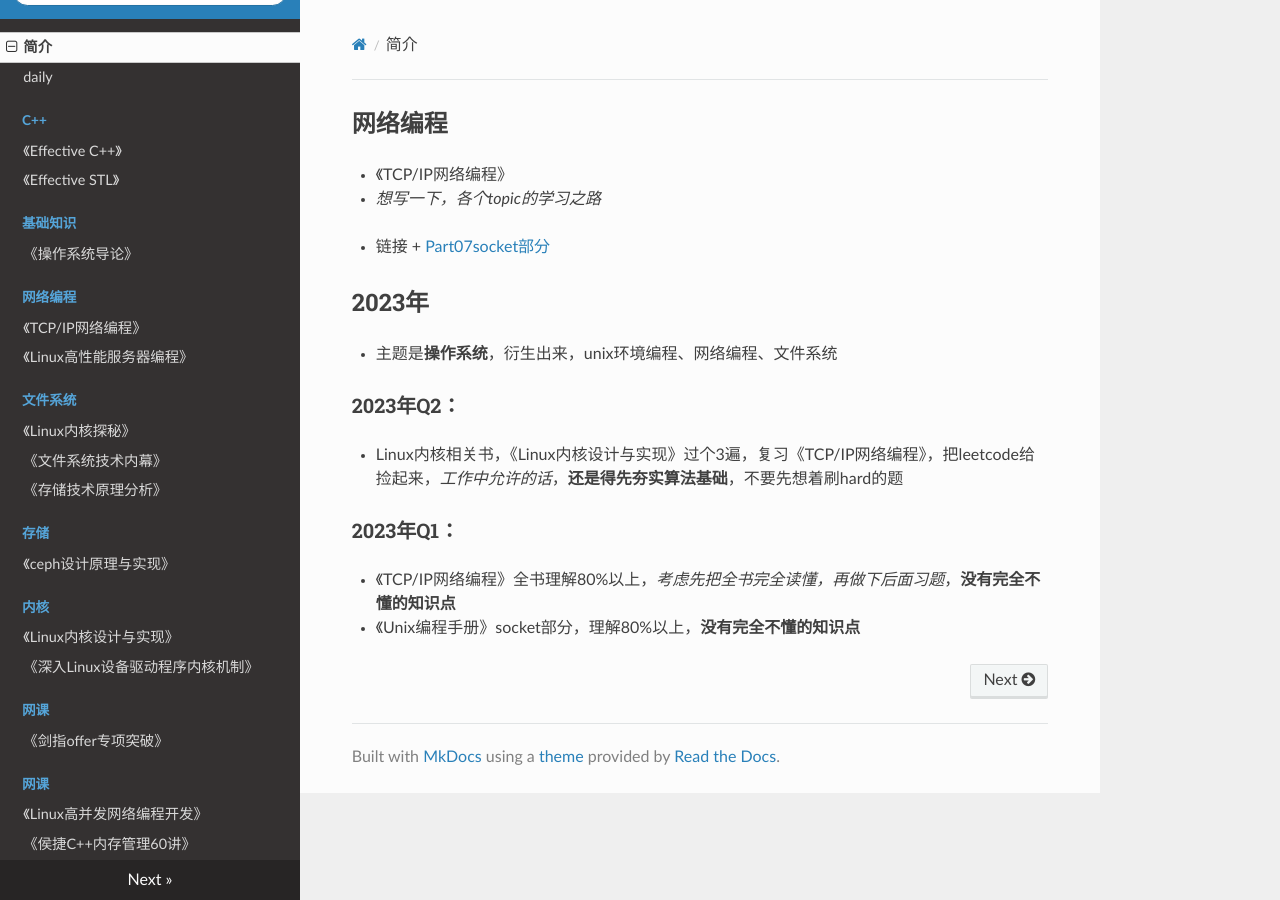
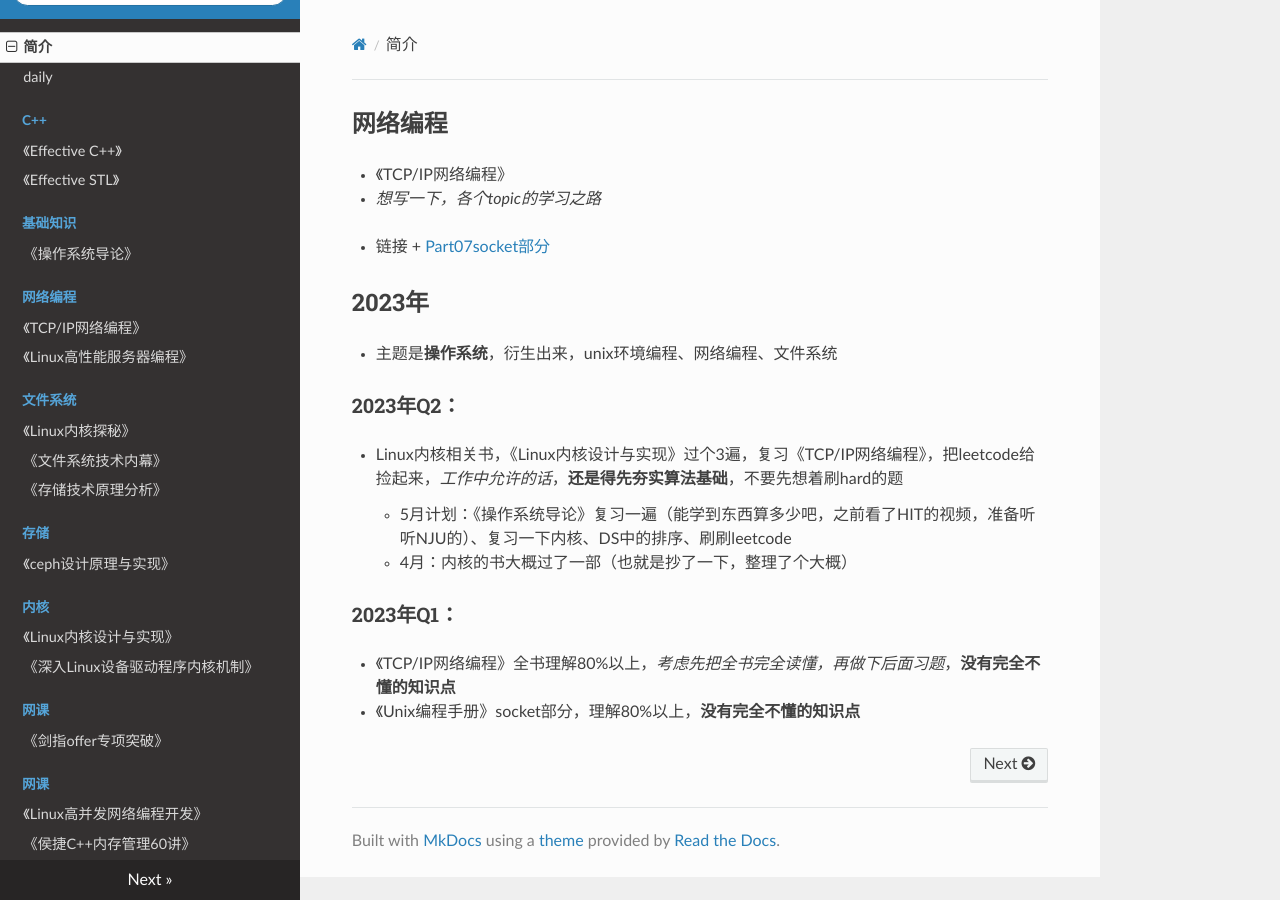
Before and after one commit to wolflion/booknotes, an MkDocs documentation site: the page built from docs/index.md, in a window 1280 px wide. Built offline with MkDocs 1.6.1, drawn with Linux system fonts in a browser that asks for light colours; nearby versions of some CDN libraries.

Commit message:
Update index.md

```diff
--- a/docs/index.md
+++ b/docs/index.md
@@ -13,6 +13,8 @@
 ### 2023年Q2：
 
 + Linux内核相关书，《Linux内核设计与实现》过个3遍，复习《TCP/IP网络编程》，把leetcode给捡起来，*工作中允许的话*，**还是得先夯实算法基础**，不要先想着刷hard的题
+  + 5月计划：《操作系统导论》复习一遍（能学到东西算多少吧，之前看了HIT的视频，准备听听NJU的）、复习一下内核、DS中的排序、刷刷leetcode
+  + 4月：内核的书大概过了一部（也就是抄了一下，整理了个大概）
 
 ### 2023年Q1：
 
```
